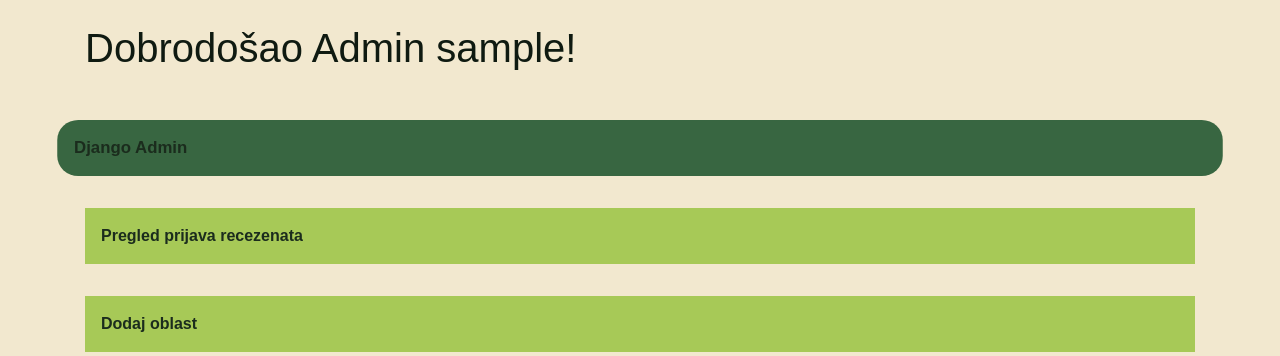
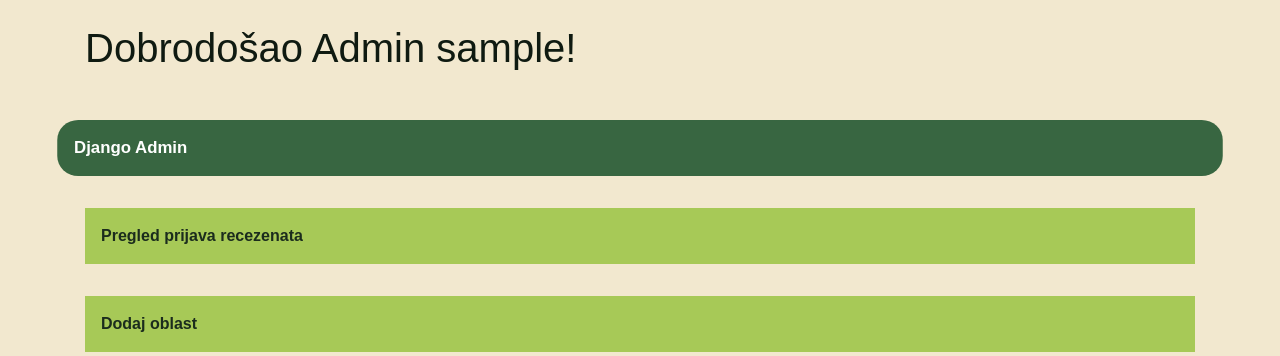
Before and after one commit to 0mnadren/Platforma, a Django app: page /en/ in a window 1280 px wide, with the pointer over the restyled element. Shown: the part 56-412 px from the top of the page. Run offline with Django 3.2, Linux system fonts and the light colour scheme; the visitor is signed in with stand-in values (Sample User, id 1).

Commit message:
Update style.css

```diff
--- a/administrator/static/administrator/css/style.css
+++ b/administrator/static/administrator/css/style.css
@@ -12,6 +12,7 @@
     background-color: var(--link-color);
     transform: scaleX(1.05);
     border-radius: 20px;
+    color: #FFF;
 }
 
 
```
